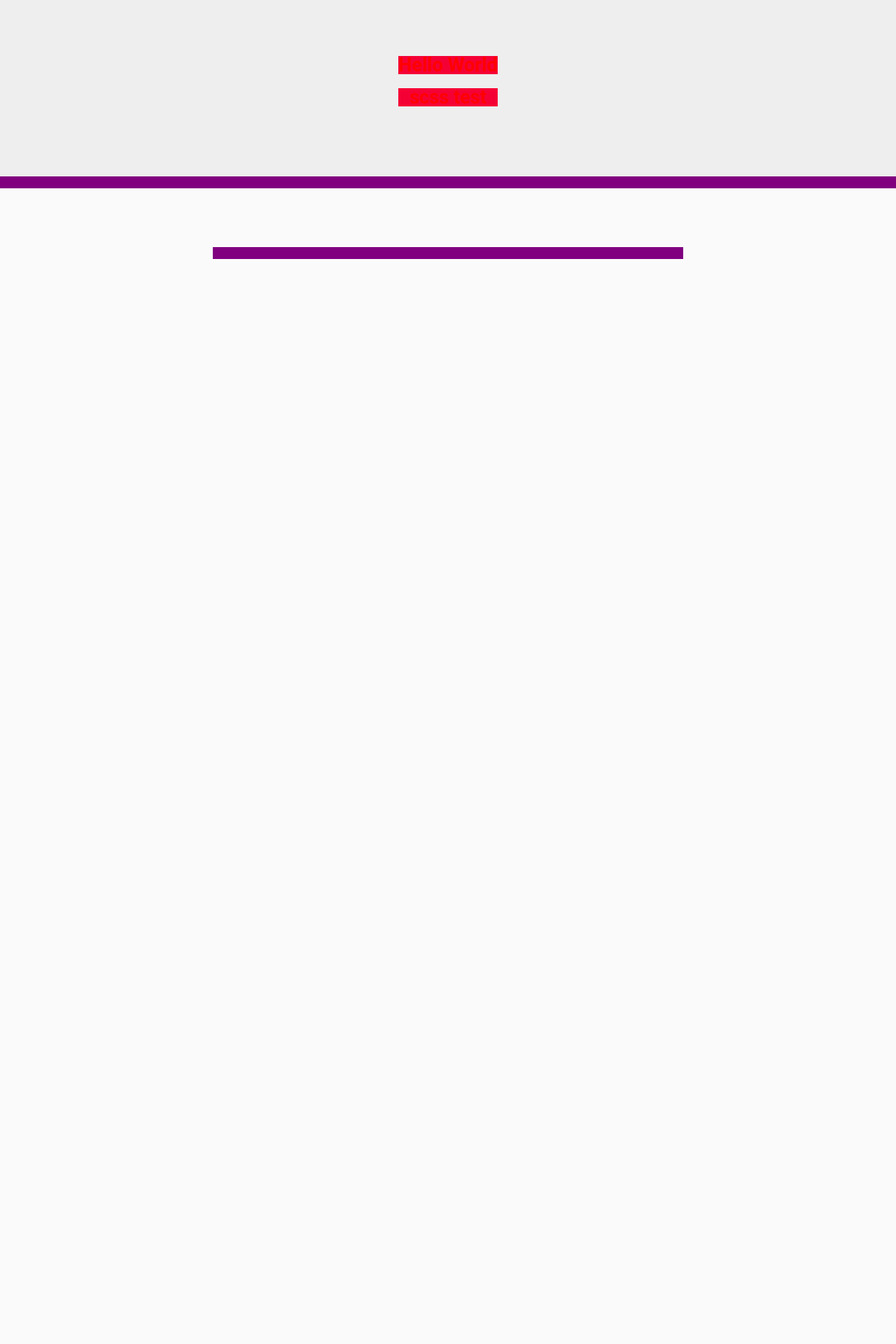
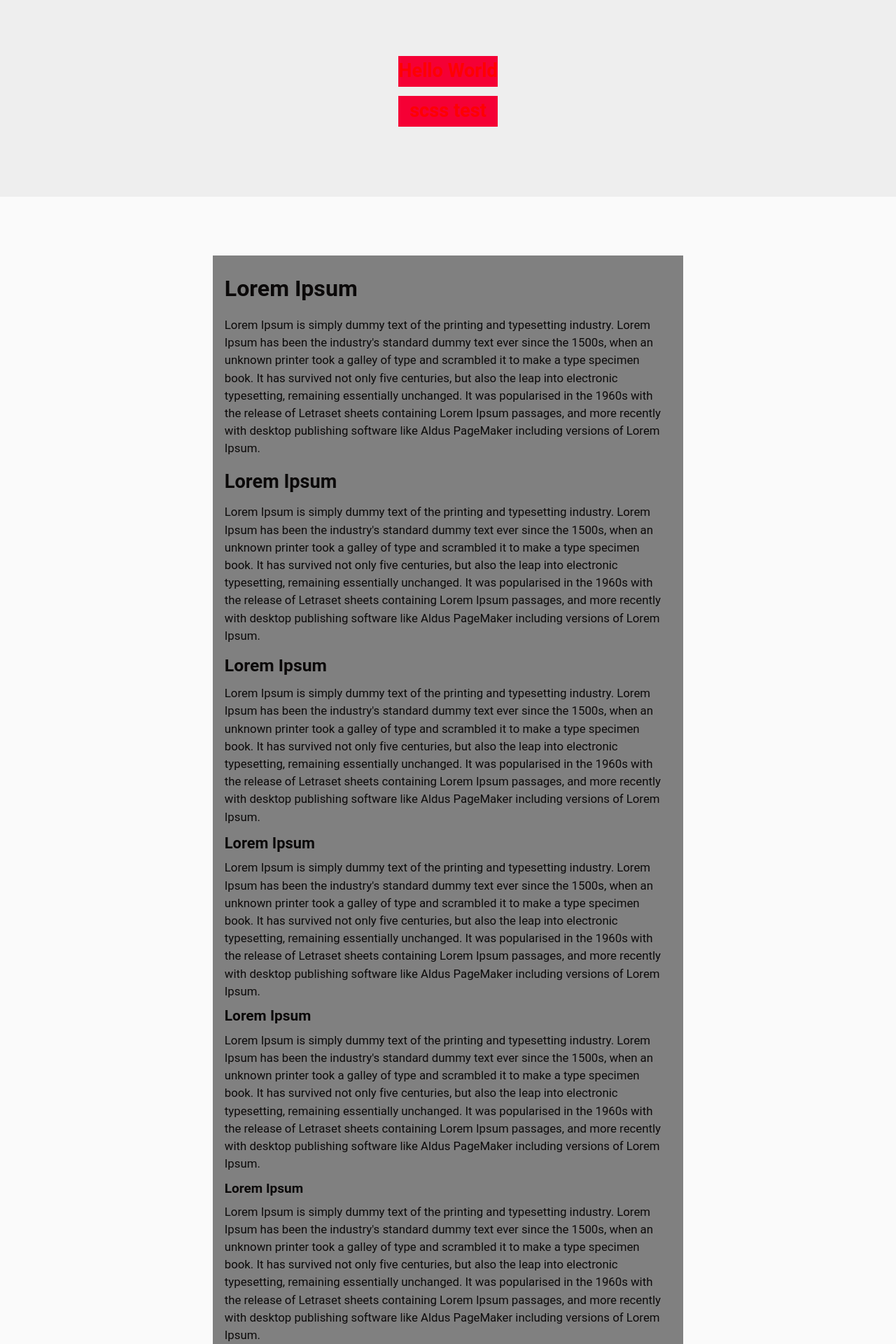
Before and after one commit to thanabgithub/my-next-template, a Next.js app: page / in a window 1280 px wide. Shown: the part 20-1940 px from the top of the page at 70% size. Before the commit the page ends 800 px from the top, so only its background shows below. Built offline with nearby package versions, Linux system fonts and the light colour scheme.

Commit message:
upgrade typography

```diff
--- a/global-styles/2_typography.scss
+++ b/global-styles/2_typography.scss
@@ -1,52 +1,69 @@
 /* https://www.codementor.io/@ricardozea/100-responsive-typography-system-using-a-modular-scale-s5rhft58g */
 
+$body--font-size: calc(14px + 0.35 * var(--glob-vars_size-read));
+$body--line-height-multiplier: 1.5;
+$body--line-height: calc($body--line-height-multiplier * $body--font-size);
+$h-family--line-height-multiplier: 1;
+$margin-bottom-multiplier: 0.5;
 /* autoprefixer grid: autoplace */
 body {
   font-family: "Roboto", Helvetica, sans-serif;
-  font-size: calc(14px + 0.35 * var(--glob-vars_size-read));
+  // --body--font-size: calc(14px + 0.35 * var(--glob-vars_size-read));
+  font-size: $body--font-size;
+  line-height: $body--line-height;
   color: var(--glob-vars_color-black);
-  /* Responsive base font size */
-  line-height: calc(14px + 1.05 * var(--glob-vars_size-read));
-  /* Responsive Vertical Rhythm */
 }
 
 h1 {
-  font-size: 1.912em;
-  line-height: clamp(
-    1.3em,
-    calc(18px + 1.8 * var(--glob-vars_size-read)),
-    1.471em
+  $this-font-size: 1.912em;
+  font-size: $this-font-size;
+  line-height: max(
+    $h-family--line-height-multiplier * $this-font-size,
+    $body--line-height
   );
-  /* Responsive Vertical Rhythm */
 }
 
 h2 {
-  font-size: 1.616em;
-  line-height: calc(18px + 1 * var(--glob-vars_size-read));
-  /* Responsive Vertical Rhythm */
+  $this-font-size: 1.616em;
+  font-size: $this-font-size;
+  line-height: max(
+    $h-family--line-height-multiplier * $this-font-size,
+    $body--line-height
+  );
 }
 
 h3 {
-  font-size: 1.471em;
-  line-height: calc(18px + 0.7 * var(--glob-vars_size-read));
-  /* Responsive Vertical Rhythm */
+  $this-font-size: 1.471em;
+  font-size: $this-font-size;
+  line-height: max(
+    $h-family--line-height-multiplier * $this-font-size,
+    $body--line-height
+  );
 }
 
 h4 {
-  font-size: 1.3em;
+  $this-font-size: 1.3em;
+  font-size: $this-font-size;
+  line-height: max(
+    $h-family--line-height-multiplier * $this-font-size,
+    $body--line-height
+  );
 }
 
 h5 {
-  font-size: 1.243em;
+  $this-font-size: 1.243em;
+  font-size: $this-font-size;
+  line-height: max(
+    $h-family--line-height-multiplier * $this-font-size,
+    $body--line-height
+  );
 }
 
 h6 {
-  font-size: 1.132em;
+  $this-font-size: 1.132em;
+  font-size: $this-font-size;
+  line-height: max(
+    $h-family--line-height-multiplier * $this-font-size,
+    $body--line-height
+  );
 }
-
-h4,
-h5,
-h6 {
-  line-height: calc(18px + 0.2 * var(--glob-vars_size-read));
-  /* Responsive Vertical Rhythm */
-}
--- a/global-styles/3_composition.scss
+++ b/global-styles/3_composition.scss
@@ -4,21 +4,7 @@ body {
   background-color: var(--glob-vars_color-white);
 }
 
-h1,
-h2,
-h3,
-h4,
-h5,
-h6 {
-  margin: 0 0 calc(12px + 1.05 * var(--glob-vars_size-read)) 0;
+* + :is(h1, h2, h3, h4, h5, h6, p) {
+  margin-top: 0.5em;
   /* Responsive margins */
 }
-
-:is(h1, h2, h3, h4, h5, h6):last-child {
-  margin-bottom: 0;
-  /* Responsive margins */
-}
-
-* + * {
-  margin: 0 0 1em;
-}
--- a/global-styles/4_utils.scss
+++ b/global-styles/4_utils.scss
@@ -3,6 +3,7 @@
 .utils_layout {
   &--limit-for-readibility {
     max-width: 40em;
+    padding: 1em;
   }
 }
 
--- a/pages/index.js
+++ b/pages/index.js
@@ -13,13 +13,85 @@ export default function Home() {
         <h2 className="card"> scss test</h2>
       </div> */}
         <div className="test-read"></div>
-        <div className="test-read utils_layout--limit-for-readibility"></div>
+        <div className="test-read utils_layout--limit-for-readibility">
+          <h1>Lorem Ipsum</h1>
+          <p>
+            Lorem Ipsum is simply dummy text of the printing and typesetting
+            industry. Lorem Ipsum has been the industry's standard dummy text
+            ever since the 1500s, when an unknown printer took a galley of type
+            and scrambled it to make a type specimen book. It has survived not
+            only five centuries, but also the leap into electronic typesetting,
+            remaining essentially unchanged. It was popularised in the 1960s
+            with the release of Letraset sheets containing Lorem Ipsum passages,
+            and more recently with desktop publishing software like Aldus
+            PageMaker including versions of Lorem Ipsum.
+          </p>
+          <h2>Lorem Ipsum</h2>
+          <p>
+            Lorem Ipsum is simply dummy text of the printing and typesetting
+            industry. Lorem Ipsum has been the industry's standard dummy text
+            ever since the 1500s, when an unknown printer took a galley of type
+            and scrambled it to make a type specimen book. It has survived not
+            only five centuries, but also the leap into electronic typesetting,
+            remaining essentially unchanged. It was popularised in the 1960s
+            with the release of Letraset sheets containing Lorem Ipsum passages,
+            and more recently with desktop publishing software like Aldus
+            PageMaker including versions of Lorem Ipsum.
+          </p>
+          <h3>Lorem Ipsum</h3>
+          <p>
+            Lorem Ipsum is simply dummy text of the printing and typesetting
+            industry. Lorem Ipsum has been the industry's standard dummy text
+            ever since the 1500s, when an unknown printer took a galley of type
+            and scrambled it to make a type specimen book. It has survived not
+            only five centuries, but also the leap into electronic typesetting,
+            remaining essentially unchanged. It was popularised in the 1960s
+            with the release of Letraset sheets containing Lorem Ipsum passages,
+            and more recently with desktop publishing software like Aldus
+            PageMaker including versions of Lorem Ipsum.
+          </p>
+          <h4>Lorem Ipsum</h4>
+          <p>
+            Lorem Ipsum is simply dummy text of the printing and typesetting
+            industry. Lorem Ipsum has been the industry's standard dummy text
+            ever since the 1500s, when an unknown printer took a galley of type
+            and scrambled it to make a type specimen book. It has survived not
+            only five centuries, but also the leap into electronic typesetting,
+            remaining essentially unchanged. It was popularised in the 1960s
+            with the release of Letraset sheets containing Lorem Ipsum passages,
+            and more recently with desktop publishing software like Aldus
+            PageMaker including versions of Lorem Ipsum.
+          </p>
+          <h5>Lorem Ipsum</h5>
+          <p>
+            Lorem Ipsum is simply dummy text of the printing and typesetting
+            industry. Lorem Ipsum has been the industry's standard dummy text
+            ever since the 1500s, when an unknown printer took a galley of type
+            and scrambled it to make a type specimen book. It has survived not
+            only five centuries, but also the leap into electronic typesetting,
+            remaining essentially unchanged. It was popularised in the 1960s
+            with the release of Letraset sheets containing Lorem Ipsum passages,
+            and more recently with desktop publishing software like Aldus
+            PageMaker including versions of Lorem Ipsum.
+          </p>
+          <h6>Lorem Ipsum</h6>
+          <p>
+            Lorem Ipsum is simply dummy text of the printing and typesetting
+            industry. Lorem Ipsum has been the industry's standard dummy text
+            ever since the 1500s, when an unknown printer took a galley of type
+            and scrambled it to make a type specimen book. It has survived not
+            only five centuries, but also the leap into electronic typesetting,
+            remaining essentially unchanged. It was popularised in the 1960s
+            with the release of Letraset sheets containing Lorem Ipsum passages,
+            and more recently with desktop publishing software like Aldus
+            PageMaker including versions of Lorem Ipsum.
+          </p>
+        </div>
       </main>
       <style jsx>{`
         .test-read {
           width: 100%;
-          height: 1em;
-          background-color: purple;
+          background-color: grey;
           margin: auto;
           margin-bottom: 5em;
         }
```
